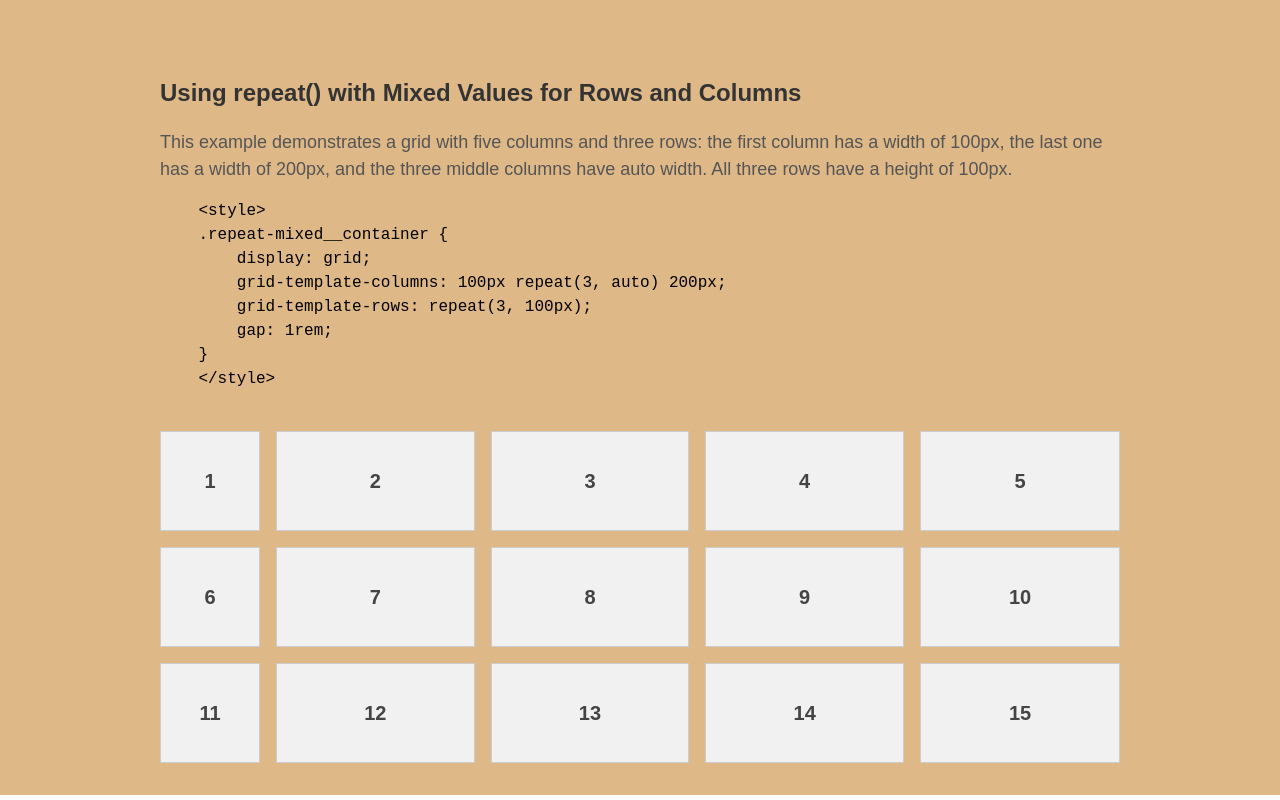
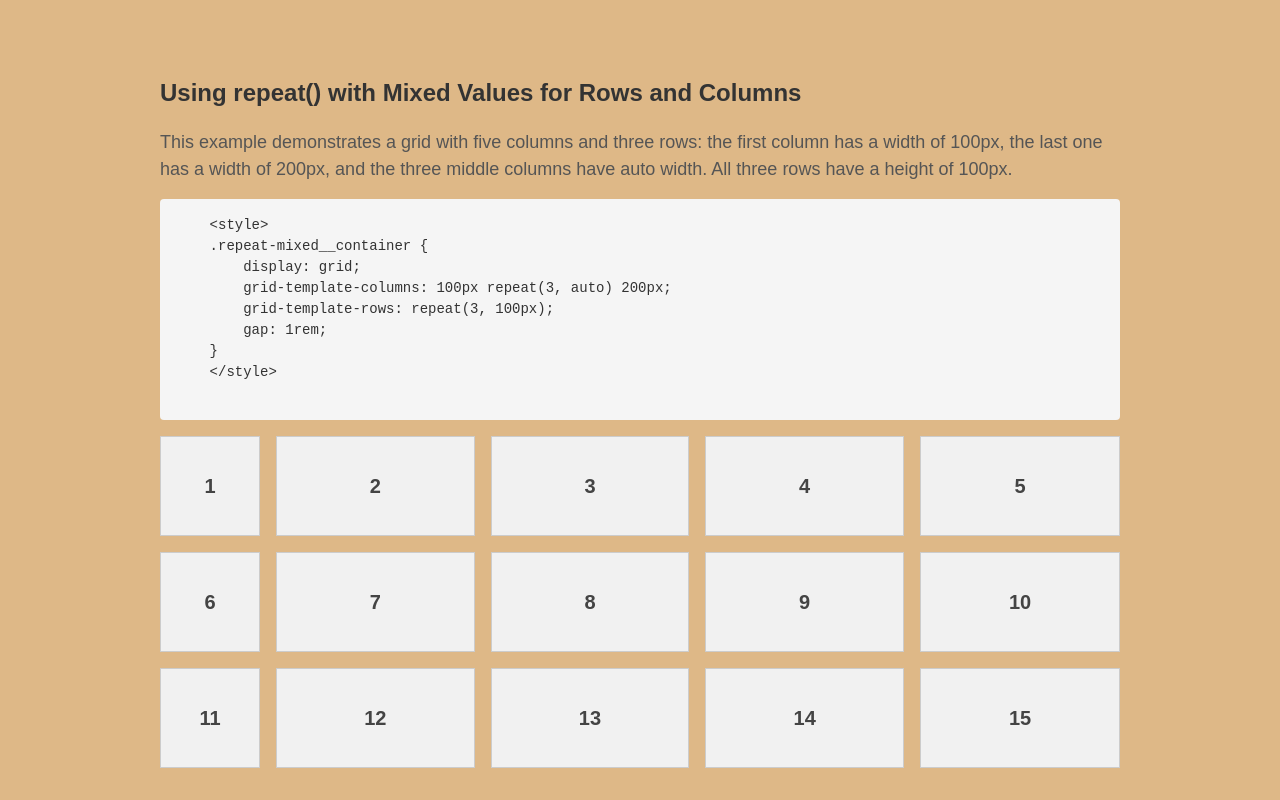
Before and after one commit to brosmar18/css-grid-review, a plain HTML site: page index.html in a window 1280 px wide. Shown: the part 3105-3905 px from the top of the page. Drawn offline with Linux system fonts and the light colour scheme.

Commit message:
repeat-mixed css code updated to style code display

```diff
--- a/css/style.css
+++ b/css/style.css
@@ -284,6 +284,17 @@
     color: #555;
 }
 
+.repeat-mixed__code {
+    background-color: #f5f5f5;
+    padding: 1rem;
+    border-radius: 4px;
+    font-family: 'Courier New', monospace;
+    font-size: 14px;
+    color: #333;
+    margin-bottom: 1rem;
+    white-space: pre-wrap;
+}
+
 .repeat-mixed__container {
     display: grid;
     grid-template-columns: 100px repeat(3, auto) 200px;
```
